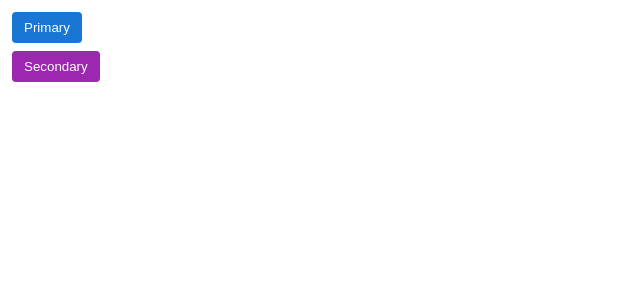
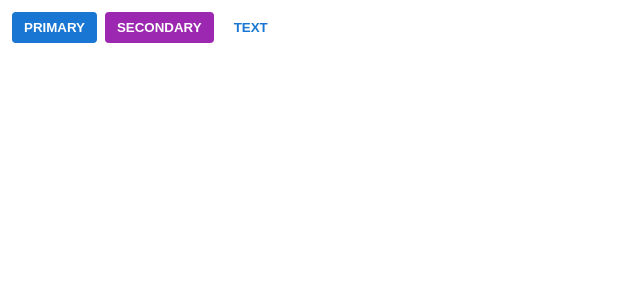
Before and after one commit to BielosX/spiritual-ui, a React (Vite) app: page / in a window 1280 px wide. Shown: the top 300 px of the page, without its empty margins (0-640 px from the left). Built offline with nearby package versions, Linux system fonts and the light colour scheme.

Commit message:
Refactor Button

```diff
--- a/src/App.tsx
+++ b/src/App.tsx
@@ -1,12 +1,12 @@
 import { Button } from "./Button/Button.tsx";
-import { ButtonColor } from "./Button/ButtonProps.ts";
+import { ButtonColor, ButtonVariant } from "./Button/ButtonProps.ts";
 
 function App() {
   return (
     <>
-      <Button>Primary</Button>
-      <br />
-      <Button color={ButtonColor.Secondary}>Secondary</Button>
+      <Button color={ButtonColor.Primary} variant={ButtonVariant.Contained}>Primary</Button>
+      <Button color={ButtonColor.Secondary} variant={ButtonVariant.Contained}>Secondary</Button>
+      <Button color={ButtonColor.Primary} variant={ButtonVariant.Text}>Text</Button>
     </>
   );
 }
--- a/src/Button/Button.css
+++ b/src/Button/Button.css
@@ -1,16 +1,47 @@
+@import "properties.css";
+
 .SpiritualUiButton-base {
   border-radius: var(--radius);
   border: none;
   padding: var(--padding);
   margin: var(--margin);
+  font-weight: bold;
+  text-transform: uppercase;
 }
 
-.SpiritualUiButton-colorPrimary {
-  background-color: var(--color);
-  color: var(--text-color);
+.SpiritualUiButton-contained {
+  /*
+  https://developer.mozilla.org/en-US/docs/Web/CSS/Nesting_selector
+   */
+  &.SpiritualUiButton-primary {
+    background-color: var(--primary-main-color);
+    color: var(--primary-contrast-color);
+    &:hover {
+      background-color: var(--primary-dark-color);
+    }
+  }
+  &.SpiritualUiButton-secondary {
+    background-color: var(--secondary-main-color);
+    color: var(--secondary-contrast-color);
+    &:hover {
+      background-color: var(--secondary-dark-color);
+    }
+  }
 }
 
-.SpiritualUiButton-colorSecondary {
-  background-color: var(--color);
-  color: var(--text-color);
+.SpiritualUiButton-text {
+  &.SpiritualUiButton-primary {
+    background-color: var(--primary-contrast-color);
+    color: var(--primary-main-color);
+    &:hover {
+      background-color: color-mix(in srgb, var(--primary-light-color), transparent 95%);
+    }
+  }
+  &.SpiritualUiButton-secondary {
+    background-color: var(--secondary-contrast-color);
+    color: var(--secondary-main-color);
+    &:hover {
+      background-color: color-mix(in srgb, var(--secondary-light-color), transparent 95%);
+    }
+  }
 }
--- a/src/Button/Button.tsx
+++ b/src/Button/Button.tsx
@@ -1,51 +1,49 @@
 import { CSSProperties, FC } from "react";
 import "./Button.css";
-import { ButtonColor, ButtonProps } from "./ButtonProps.ts";
+import { ButtonColor, ButtonProps, ButtonVariant } from "./ButtonProps.ts";
 import { useThemeContext } from "../Theme/ThemeContext.ts";
 
-export const Button: FC<ButtonProps> = ({ children, color }) => {
+export const Button: FC<ButtonProps> = ({ children, color, variant }) => {
   const { palette, spacing } = useThemeContext();
   const style = {
     "--radius": spacing(1),
     "--padding": `${spacing(2)} ${spacing(3)} ${spacing(2)} ${spacing(3)}`,
     "--margin": spacing(1),
-  };
-  const defaultButton = (
-    <button
-      style={
-        {
-          ...style,
-          "--color": palette.primary,
-          "--text-color": palette.text.primary,
-        } as CSSProperties
-      }
-      className="SpiritualUiButton-colorPrimary SpiritualUiButton-base"
-    >
-      {children}
-    </button>
-  );
+    "--primary-main-color": palette.primary.main,
+    "--primary-dark-color": palette.primary.dark,
+    "--primary-light-color": palette.primary.light,
+    "--primary-contrast-color": palette.primary.contrastText,
+    "--secondary-main-color": palette.secondary.main,
+    "--secondary-dark-color": palette.secondary.dark,
+    "--secondary-light-color": palette.secondary.light,
+    "--secondary-contrast-color": palette.secondary.contrastText,
+  } as CSSProperties;
+  const classes: Array<string> = ["SpiritualUiButton-base"];
   switch (color) {
-    case ButtonColor.Primary: {
-      return defaultButton;
+    case (ButtonColor.Primary): {
+      classes.push("SpiritualUiButton-primary");
+      break;
     }
-    case ButtonColor.Secondary: {
-      return (
-        <button
-          style={
-            {
-              ...style,
-              "--color": palette.secondary,
-              "--text-color": palette.text.secondary,
-            } as CSSProperties
-          }
-          className="SpiritualUiButton-colorSecondary SpiritualUiButton-base"
-        >
-          {children}
-        </button>
-      );
+    case (ButtonColor.Secondary): {
+      classes.push("SpiritualUiButton-secondary");
+      break;
     }
-    default: {
-      return defaultButton;
+    default:
+      classes.push("SpiritualUiButton-primary");
+      break;
+  }
+  switch (variant) {
+    case (ButtonVariant.Contained): {
+      classes.push("SpiritualUiButton-contained");
+      break;
     }
+    case (ButtonVariant.Text): {
+      classes.push("SpiritualUiButton-text");
+      break;
+    }
+    default:
+      classes.push("SpiritualUiButton-text");
+      break;
   }
+  return <button style={style} className={classes.join(" ")}>{children}</button>;
 };
--- a/src/Button/ButtonProps.ts
+++ b/src/Button/ButtonProps.ts
@@ -5,7 +5,14 @@ export enum ButtonColor {
   Secondary,
 }
 
+export enum ButtonVariant {
+  Text,
+  Outlined,
+  Contained,
+}
+
 export type ButtonProps = {
   children: ReactNode;
   color?: ButtonColor;
+  variant?: ButtonVariant;
 };
--- /dev/null
+++ b/src/Button/properties.css
@@ -0,0 +1,54 @@
+@property --radius {
+    syntax: "*";
+    inherits: false;
+}
+
+@property --padding {
+    syntax: "*";
+    inherits: false;
+}
+
+@property --margin {
+    syntax: "*";
+    inherits: false;
+}
+
+@property --primary-main-color {
+    syntax: "*";
+    inherits: false;
+}
+
+@property --primary-dark-color {
+    syntax: "*";
+    inherits: false;
+}
+
+@property --primary-light-color {
+    syntax: "*";
+    inherits: false;
+}
+
+@property --primary-contrast-color {
+    syntax: "*";
+    inherits: false;
+}
+
+@property --secondary-main-color {
+    syntax: "*";
+    inherits: false;
+}
+
+@property --secondary-dark-color {
+    syntax: "*";
+    inherits: false;
+}
+
+@property --secondary-light-color {
+    syntax: "*";
+    inherits: false;
+}
+
+@property --secondary-contrast-color {
+    syntax: "*";
+    inherits: false;
+}
--- a/src/Theme/DefaultTheme.ts
+++ b/src/Theme/DefaultTheme.ts
@@ -2,12 +2,18 @@ import { ThemeContextProps } from "./ThemeContextProps.ts";
 
 export const DefaultTheme: ThemeContextProps = {
   palette: {
-    primary: "#1976D2",
-    secondary: "#9C27B0",
-    text: {
-      primary: "white",
-      secondary: "white",
+    primary: {
+      light: "#42a5f5",
+      main: "#1976d2",
+      dark: "#1565c0",
+      contrastText: "#fff",
     },
+    secondary: {
+      light: "#ba68c8",
+      main: "#9c27b0",
+      dark: "#7b1fa2",
+      contrastText: "#fff",
+    }
   },
   spacing: (value) => (value * 4).toString() + "px",
 };
```
Also changed, not shown: src/Theme/ThemeContextProps.ts (+11 -5 lines).
